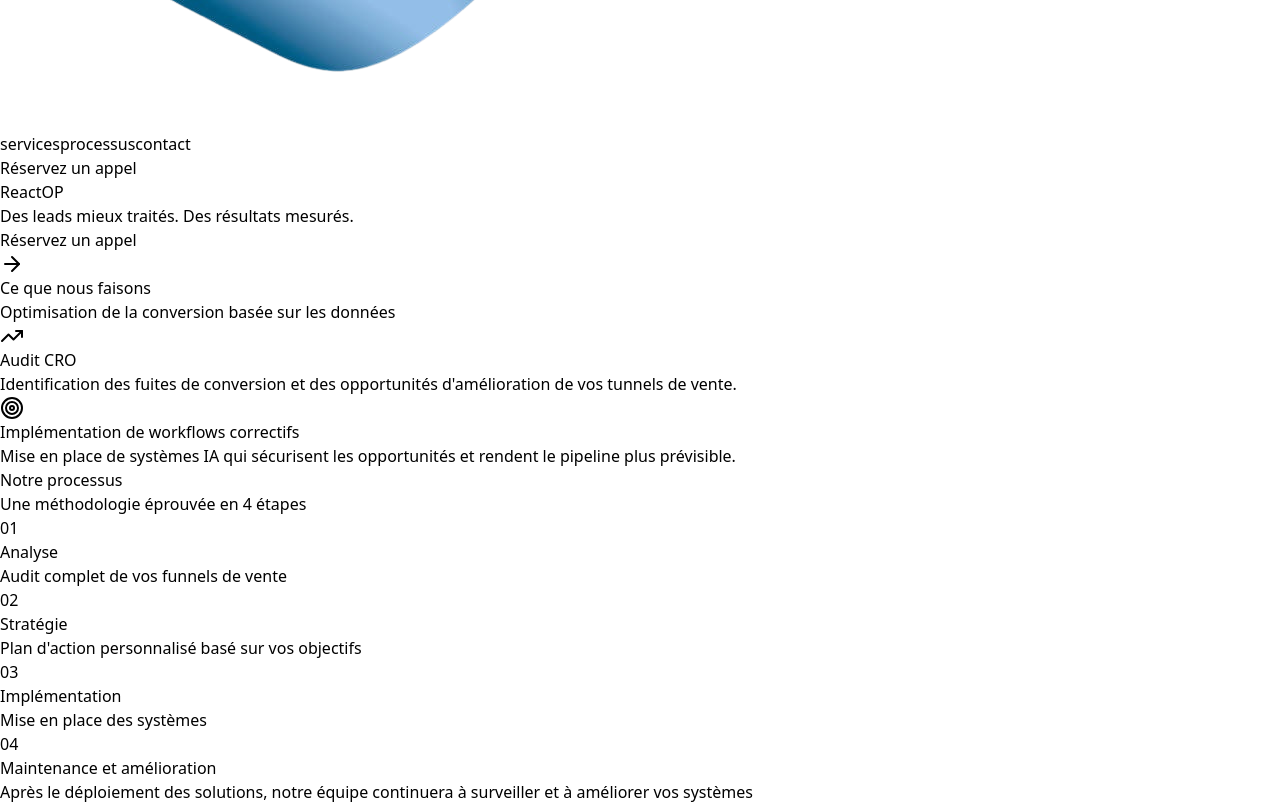
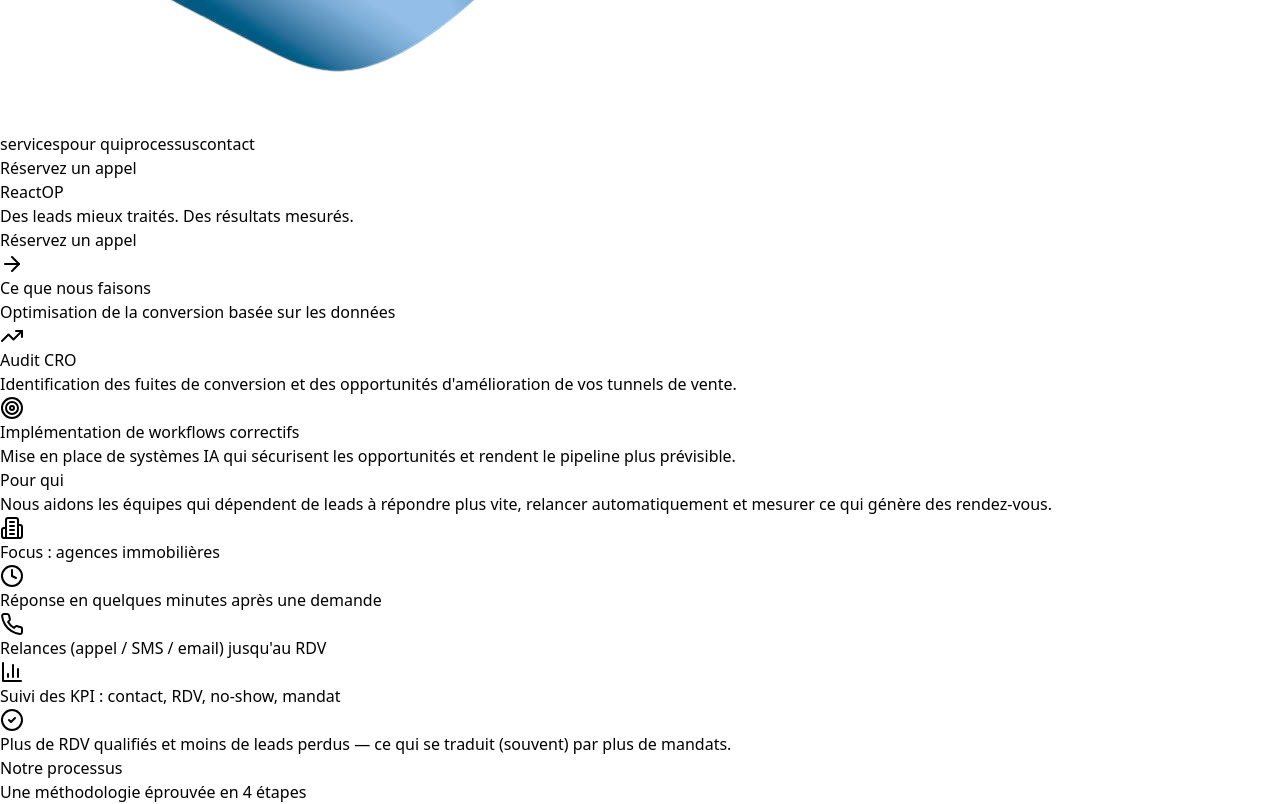
Before and after one commit to TBIRI/ReactOP, a React (Vite) app: page / in a window 1280 px wide. Shown: the part 480-1284 px from the top of the page. Built offline with nearby package versions, Linux system fonts and the light colour scheme.

Commit message:
Updated App.tsx

```diff
--- a/src/App.tsx
+++ b/src/App.tsx
@@ -1,4 +1,4 @@
-import { ArrowRight, TrendingUp, Target } from 'lucide-react';
+import { ArrowRight, TrendingUp, Target, Building2, Clock, Phone, BarChart3, CheckCircle2 } from 'lucide-react';
 import { useState } from 'react';
 
 function App() {
@@ -58,6 +58,13 @@ function App() {
             className="px-6 py-2 rounded-full text-sm font-medium text-gray-300 hover:text-white hover:bg-gray-800/50 transition-all duration-200"
           >
             services
+          </button>
+
+          <button
+            onClick={() => scrollToSection('pour-qui')}
+            className="px-6 py-2 rounded-full text-sm font-medium text-gray-300 hover:text-white hover:bg-gray-800/50 transition-all duration-200"
+          >
+            pour qui
           </button>
 
           <button
@@ -159,6 +166,54 @@ function App() {
                 <p className="bg-gradient-to-r from-gray-500 to-gray-400 bg-clip-text text-transparent">{service.desc}</p>
               </div>
             ))}
+          </div>
+        </div>
+      </section>
+
+      <section id="pour-qui" className="py-40 px-6 bg-gradient-to-b from-gray-900/30 to-transparent">
+        <div className="max-w-6xl mx-auto">
+          <h2 className="text-5xl font-semibold text-center mb-4 bg-gradient-to-r from-white to-blue-400 bg-clip-text text-transparent">
+            Pour qui
+          </h2>
+          <p className="text-center mb-12 text-lg bg-gradient-to-r from-gray-300 to-blue-300 bg-clip-text text-transparent max-w-3xl mx-auto">
+            Nous aidons les équipes qui dépendent de leads à répondre plus vite, relancer automatiquement et mesurer ce qui génère des rendez-vous.
+          </p>
+
+          <div className="max-w-3xl mx-auto mb-16">
+            <div className="p-8 bg-gradient-to-br from-blue-500/10 to-blue-600/5 border border-blue-500/30 rounded-2xl">
+              <div className="flex items-center gap-3 mb-6">
+                <Building2 className="w-8 h-8 text-blue-400" />
+                <h3 className="text-2xl font-semibold bg-gradient-to-r from-white to-blue-300 bg-clip-text text-transparent">
+                  Focus : agences immobilières
+                </h3>
+              </div>
+
+              <div className="space-y-4 mb-6">
+                <div className="flex items-start gap-3">
+                  <Clock className="w-6 h-6 text-blue-400 flex-shrink-0 mt-1" />
+                  <p className="text-gray-300">Réponse en quelques minutes après une demande</p>
+                </div>
+
+                <div className="flex items-start gap-3">
+                  <Phone className="w-6 h-6 text-blue-400 flex-shrink-0 mt-1" />
+                  <p className="text-gray-300">Relances (appel / SMS / email) jusqu'au RDV</p>
+                </div>
+
+                <div className="flex items-start gap-3">
+                  <BarChart3 className="w-6 h-6 text-blue-400 flex-shrink-0 mt-1" />
+                  <p className="text-gray-300">Suivi des KPI : contact, RDV, no-show, mandat</p>
+                </div>
+              </div>
+
+              <div className="pt-6 border-t border-blue-500/20">
+                <div className="flex items-start gap-3">
+                  <CheckCircle2 className="w-6 h-6 text-blue-400 flex-shrink-0 mt-1" />
+                  <p className="text-lg bg-gradient-to-r from-gray-200 to-blue-200 bg-clip-text text-transparent font-medium">
+                    Plus de RDV qualifiés et moins de leads perdus — ce qui se traduit (souvent) par plus de mandats.
+                  </p>
+                </div>
+              </div>
+            </div>
           </div>
         </div>
       </section>
```
